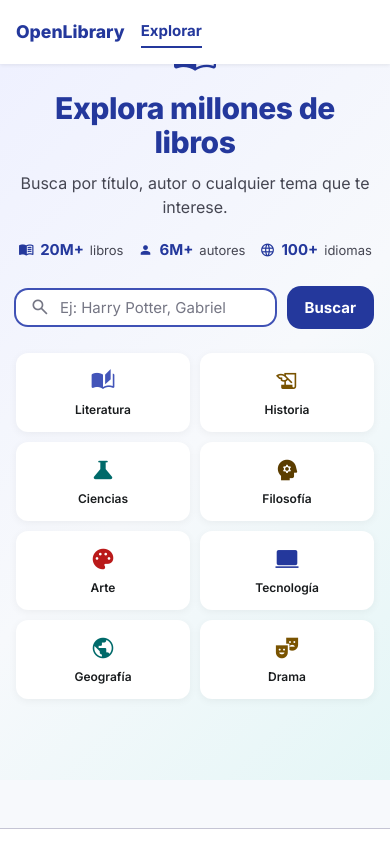
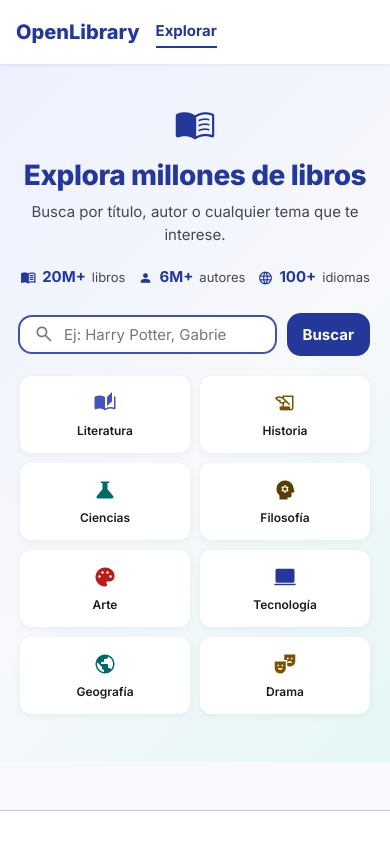
Before and after one commit to LN13002/DAW135-Parcial-2, a React (Vite) app: page / in a window 390 px wide. Shown: the top 844 px of the page. Built offline with nearby package versions, Linux system fonts and the light colour scheme.

Commit message:
fix: navbar overlap on mobile and narrow book grid
Restore body padding-top in App.css with !important so Bulma's CSS
reset doesn't remove the offset needed for the fixed navbar.
Widen book cards to full width on mobile (is-full-mobile).

```diff
--- a/src/App.css
+++ b/src/App.css
@@ -1,5 +1,9 @@
 /* ─── Base overrides (after Bulma) ───────────────────────── */
-body,
+body {
+  background-color: var(--cl-surface) !important;
+  padding-top: 64px !important; /* Bulma resets padding-top; restore it for fixed navbar */
+}
+
 #root {
   background-color: var(--cl-surface) !important;
 }
@@ -788,34 +792,36 @@ body,
     padding: 0 1rem;
   }
 
-  .app-navbar .app-logo {
-    font-size: 1.1rem;
+  /* Hero: flujo normal, sin flex centering que corta el ícono */
+  .hero-screen {
+    display: block;
+    padding: 2.5rem 1.25rem 3rem;
+    min-height: auto;
   }
 
-  /* Hero */
-  .hero-screen {
-    padding: 2rem 1rem 2.5rem;
-    align-items: flex-start;
+  .hero-content {
+    max-width: 100%;
   }
 
   .hero-icon {
-    font-size: 3rem;
+    font-size: 2.75rem;
     margin-bottom: 0.75rem;
   }
 
   .hero-title {
-    font-size: 1.875rem;
+    font-size: 1.75rem;
     letter-spacing: -0.015em;
+    margin-bottom: 0.625rem;
   }
 
   .hero-sub {
-    font-size: 1rem;
+    font-size: 0.9375rem;
     margin-bottom: 1.25rem;
   }
 
   /* Stats en una sola fila compacta */
   .hero-stats {
-    gap: 0.875rem;
+    gap: 0.75rem;
     margin-bottom: 1.5rem;
   }
 
@@ -833,7 +839,7 @@ body,
 
   /* Search */
   .hero-search-form {
-    margin-bottom: 1.5rem;
+    margin-bottom: 1.25rem;
   }
 
   .hero-search-wrapper .search-input {
@@ -842,9 +848,10 @@ body,
   }
 
   .hero-search-form .btn-primary {
-    padding: 0.75rem 1.125rem;
+    padding: 0.75rem 1rem;
     font-size: 0.9375rem;
     border-radius: 0.875rem;
+    white-space: nowrap;
   }
 
   /* Categorías: 2 columnas compactas */
@@ -858,7 +865,7 @@ body,
   }
 
   .category-icon {
-    font-size: 1.625rem;
+    font-size: 1.5rem;
   }
 
   .category-label {
--- a/src/components/BookGrid.tsx
+++ b/src/components/BookGrid.tsx
@@ -8,7 +8,7 @@ function BookGrid({ books }: BookGridProps) {
   return (
     <div className="columns is-multiline">
       {books.map((book) => (
-        <div key={book.key} className="column is-3-desktop is-4-tablet is-6-mobile">
+        <div key={book.key} className="column is-3-desktop is-4-tablet is-full-mobile">
           <BookCard book={book} />
         </div>
       ))}
```
